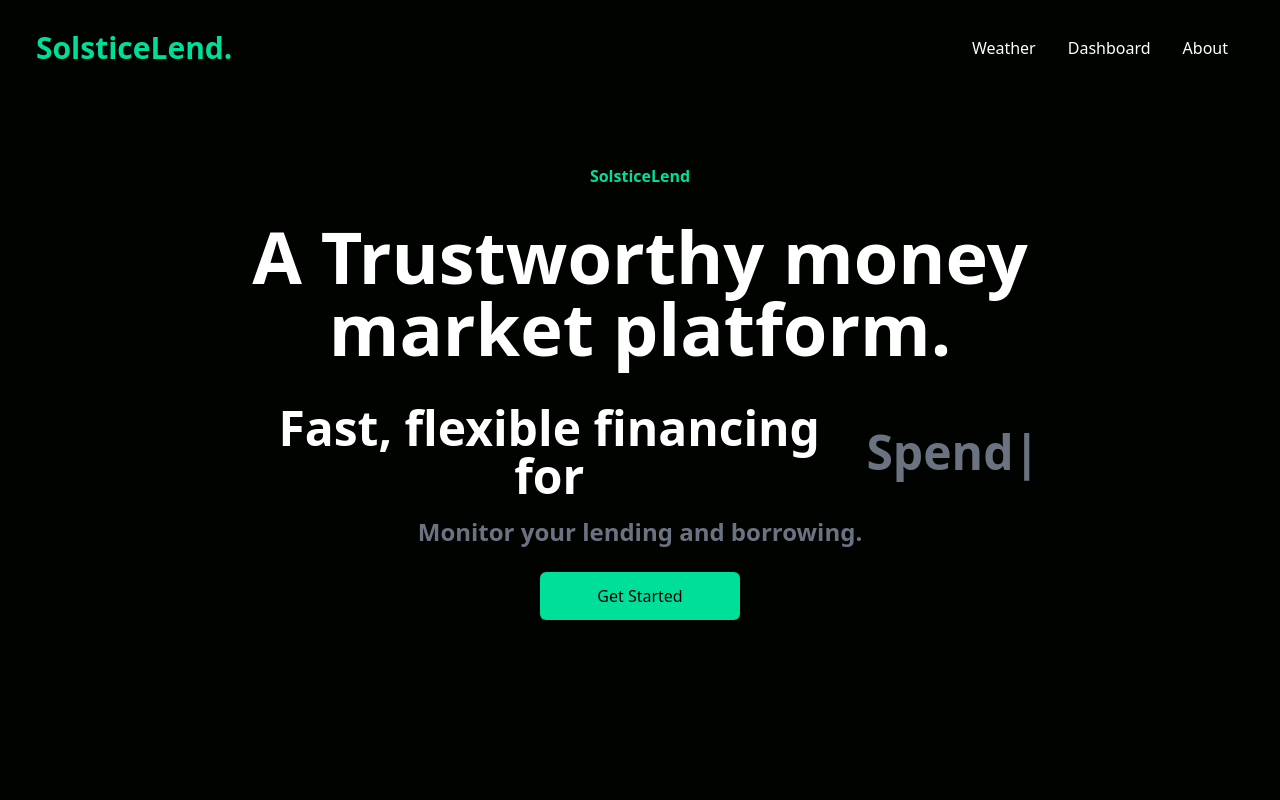
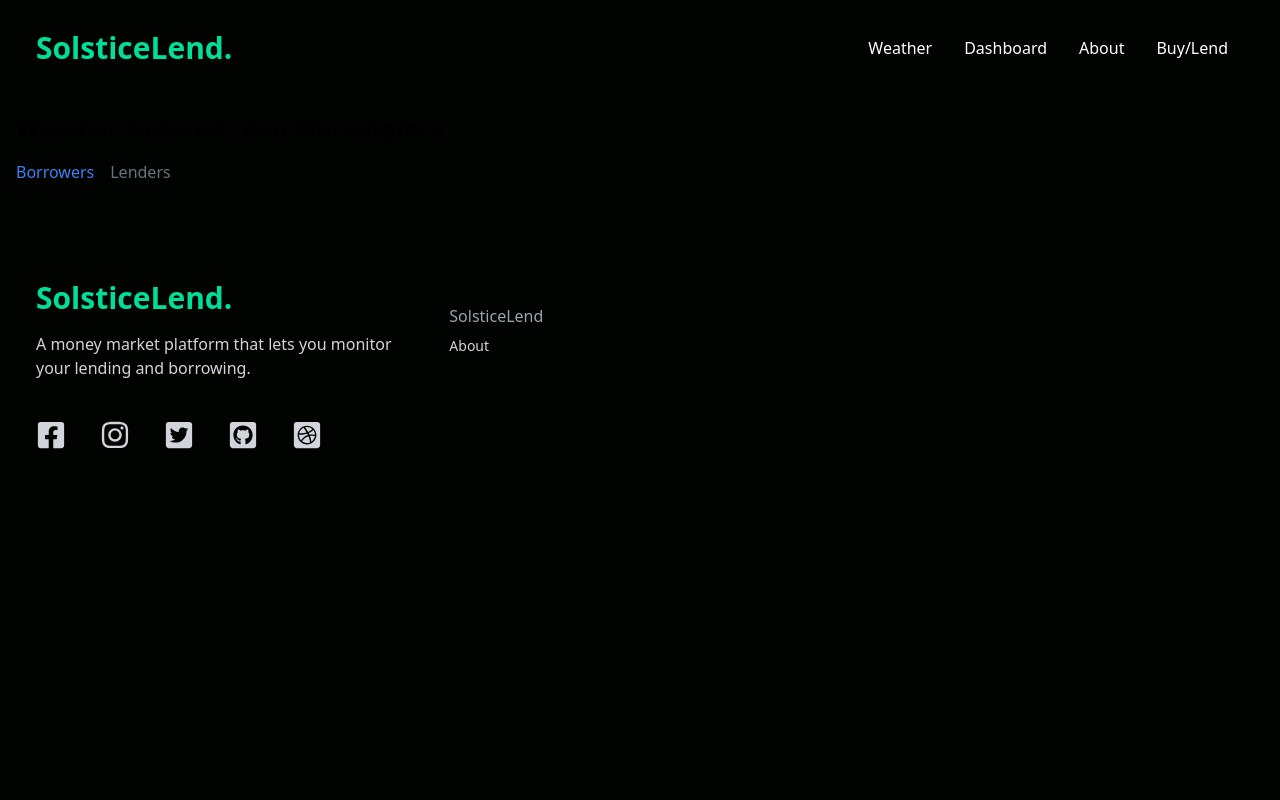
Before and after one commit to Constellation-DEFI-chainlink/defi-frontend, a React (Create React App) app: page /buy-lend in a window 1280 px wide. Shown: the top 800 px of the page. Built offline with nearby package versions, Linux system fonts and the light colour scheme.

Commit message:
Add routing

```diff
--- a/package.json
+++ b/package.json
@@ -9,6 +9,7 @@
     "react": "^18.2.0",
     "react-dom": "^18.2.0",
     "react-icons": "^4.11.0",
+    "react-router-dom": "^6.20.1",
     "react-scripts": "5.0.1",
     "react-typed": "^1.2.0",
     "web-vitals": "^2.1.4"
--- a/src/App.js
+++ b/src/App.js
@@ -1,21 +1,37 @@
 import React from "react";
+import { BrowserRouter as Router, Routes, Route } from "react-router-dom";
 import NavBar from "./components/NavBar";
 import Hero from "./components/Hero";
 import Analytics from "./components/Analytics";
 import Newsletter from "./components/Newsletter";
 import Cards from "./components/Cards";
 import Footer from "./components/Footer";
+import BuyLendPage from "./components/BuyLendPage"; // Import your BuyLendPage component
 
 function App() {
   return (
+      <Router>
         <div>
           <NavBar />
+          <Routes>
+            <Route path="/" element={
+              <>
                 <Hero />
                 <Analytics />
                 <Newsletter />
                 <Cards />
                 <Footer />
+              </>
+            } />
+            <Route path="/buy-lend" element={
+              <>
+                <BuyLendPage />
+                <Footer />
+              </>
+            } />
+          </Routes>
         </div>
+      </Router>
   );
 }
 
--- /dev/null
+++ b/src/components/BuyLendPage.jsx
@@ -0,0 +1,43 @@
+// BuyLendPage.jsx
+import React, { useState } from 'react';
+
+function BuyLendPage() {
+  const [activeTab, setActiveTab] = useState('borrow');
+
+  return (
+      <div className="container mx-auto p-4">
+        <h1 className="text-2xl font-bold mb-4">Weather-Indexed Loan Marketplace</h1>
+        <div>
+          {/* Tab buttons */}
+          <div className="mb-4">
+            <button
+                className={`mr-4 ${activeTab === 'borrow' ? 'text-blue-500' : 'text-gray-500'}`}
+                onClick={() => setActiveTab('borrow')}
+            >
+              Borrowers
+            </button>
+            <button
+                className={`${activeTab === 'lend' ? 'text-blue-500' : 'text-gray-500'}`}
+                onClick={() => setActiveTab('lend')}
+            >
+              Lenders
+            </button>
+          </div>
+
+          {/* Tab content */}
+          {activeTab === 'borrow' && (
+              <div>
+                {/* Borrowers form - To be implemented */}
+              </div>
+          )}
+          {activeTab === 'lend' && (
+              <div>
+                {/* Lenders form - To be implemented */}
+              </div>
+          )}
+        </div>
+      </div>
+  );
+}
+
+export default BuyLendPage;
--- a/src/components/NavBar.jsx
+++ b/src/components/NavBar.jsx
@@ -1,6 +1,6 @@
 import React, { useState } from "react";
 import { AiOutlineClose, AiOutlineMenu } from "react-icons/ai";
-
+import { Link } from "react-router-dom";
 
 const NavBar = () => {
   const [nav, setNav] = useState(false);
@@ -11,9 +11,18 @@ const NavBar = () => {
     <div className="flex justify-between items-center h-24 max-w-[1240px] mx-auto px-4 text-white ">
       <h1 className="w-full text-3xl font-bold text-[#00df9a] ">SolsticeLend.</h1>
       <ul className="hidden md:flex">
-        <li className="p-4">Weather</li>
-        <li className="p-4">Dashboard</li>
-        <li className="p-4">About</li>
+        <li className="p-4">
+          <Link to="/weather">Weather</Link>
+        </li>
+        <li className="p-4">
+          <Link to="/dashboard">Dashboard</Link>
+        </li>
+        <li className="p-4">
+          <Link to="/about">About</Link>
+        </li>
+        <li className="p-4">
+          <Link to="/buy-lend">Buy/Lend</Link>
+        </li>
       </ul>
       <div onClick={handleNav} className="block md:hidden ">
         {nav ? <AiOutlineClose size={20} /> : <AiOutlineMenu size={20} />}
```
Also changed, not shown: 1 other file (tests, documents, lock files or other folders). Lines whose indentation alone changed are shown as unchanged.
